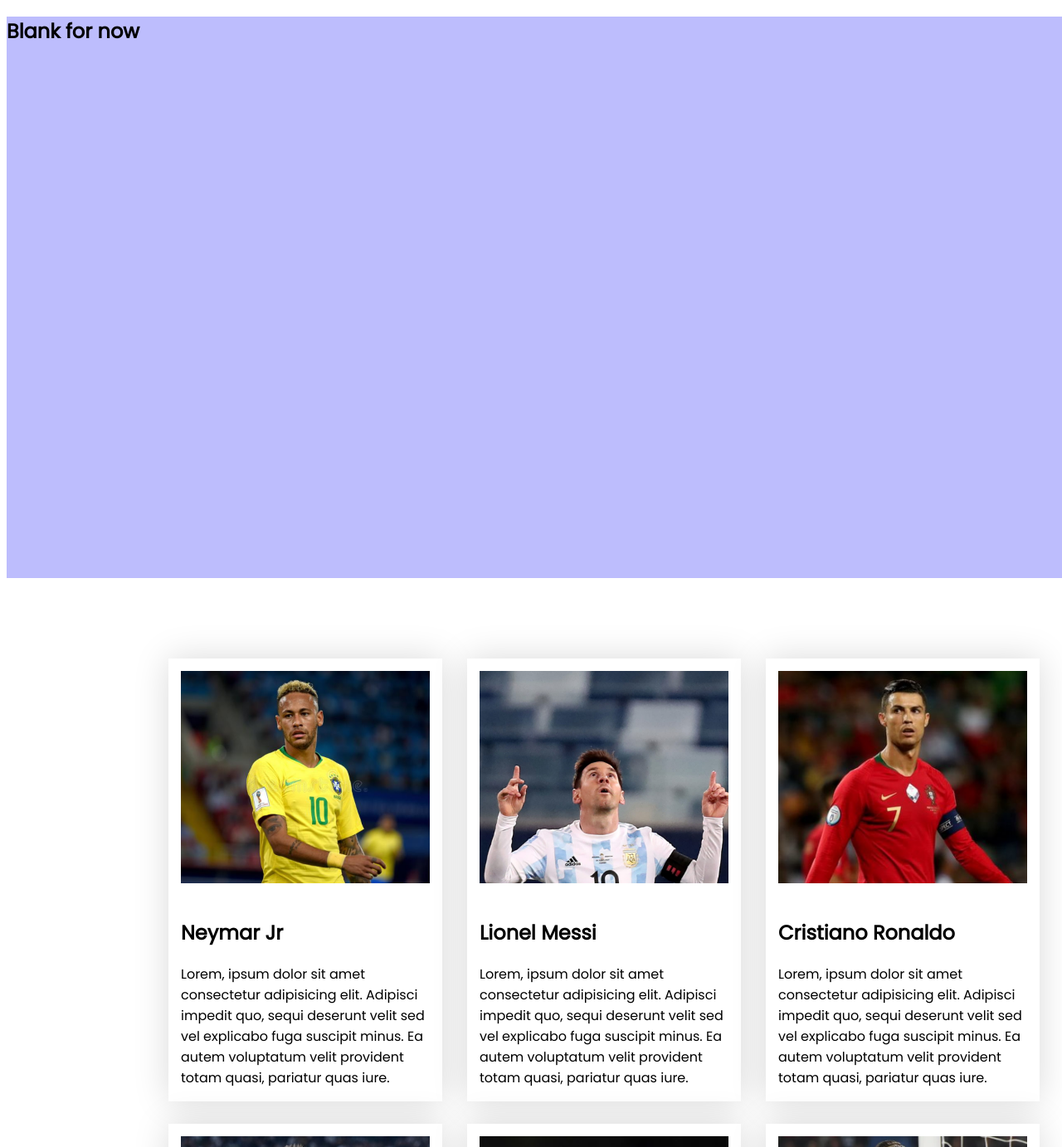
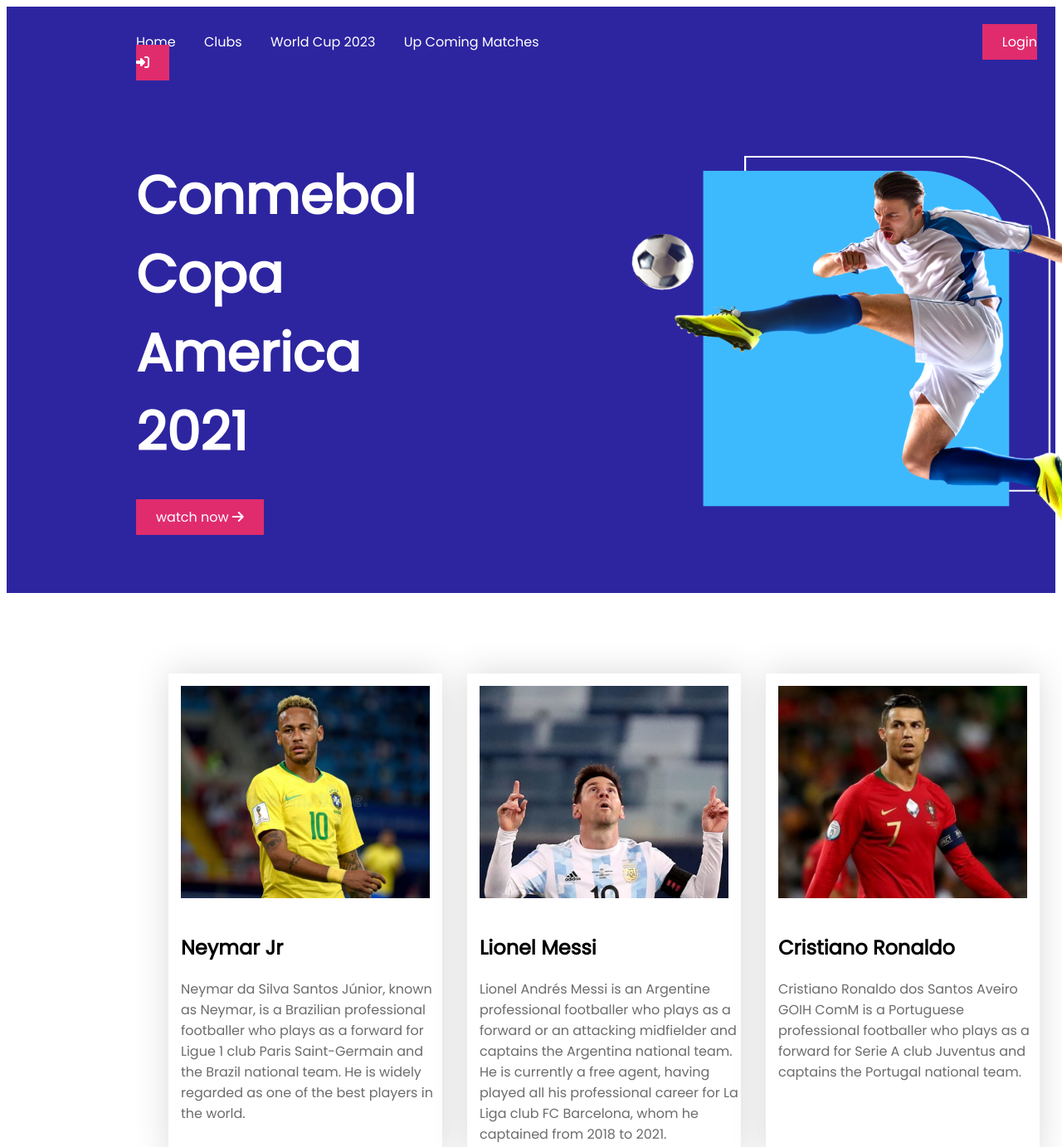
Before and after one commit to FawziaTasnim/responsive-football, a plain HTML site: page index.html in a window 1280 px wide. Shown: the top 1383 px of the page at 83% size. Drawn offline with Linux system fonts and the light colour scheme.

Commit message:
fourth commit

```diff
--- a/index.html
+++ b/index.html
@@ -16,7 +16,35 @@
 </head>
 <body>
     <header>
-        <h2>Blank for now</h2>
+            <nav>
+                 <div class="nav-elements">
+                 <a class="buttons" href="">Home</a>
+                 <a class="buttons" href="">Clubs</a>
+                 <a class="buttons" href="">World Cup 2023</a>
+                 <a class="buttons" href="">Up Coming Matches</a>
+                 <a class="buttons login" href="">Login <i class="fas fa-sign-in-alt"></i></a>
+                 </div>
+             </nav>
+
+             <div class="half-width">
+             <div>
+             <h1 class="name">Conmebol <br>
+                Copa America <br>
+                2021
+                </h1>
+             <a target="_blank" class="link" href="https://copaamerica.com/en/news/">watch now <i class="fas fa-arrow-right"></i></a>
+             </div>
+
+
+            <div class="name">
+                <img  id="banner" src="images/banner.png" alt="">
+            </div>
+
+             </div>
+
+
+
+
     </header>
     <main>
 
@@ -29,7 +57,7 @@
                 </div>
                 <div class="about-player">
                     <h2>Neymar Jr</h2>
-                    <p>Lorem, ipsum dolor sit amet consectetur adipisicing elit. Adipisci impedit quo, sequi deserunt velit sed vel explicabo fuga suscipit minus. Ea autem voluptatum velit provident totam quasi, pariatur quas iure.</p>
+                    <p>Neymar da Silva Santos Júnior, known as Neymar, is a Brazilian professional footballer who plays as a forward for Ligue 1 club Paris Saint-Germain and the Brazil national team. He is widely regarded as one of the best players in the world.</p>
                 </div>
             </div>
             <div class="player">
@@ -38,7 +66,7 @@
                 </div>
                 <div class="about-player">
                     <h2>Lionel Messi</h2>
-                    <p>Lorem, ipsum dolor sit amet consectetur adipisicing elit. Adipisci impedit quo, sequi deserunt velit sed vel explicabo fuga suscipit minus. Ea autem voluptatum velit provident totam quasi, pariatur quas iure.</p>
+                    <p>Lionel Andrés Messi is an Argentine professional footballer who plays as a forward or an attacking midfielder and captains the Argentina national team. He is currently a free agent, having played all his professional career for La Liga club FC Barcelona, whom he captained from 2018 to 2021.</p>
                 </div>
             </div>
             <div class="player">
@@ -47,7 +75,7 @@
                 </div>
                 <div class="about-player">
                     <h2>Cristiano Ronaldo</h2>
-                    <p>Lorem, ipsum dolor sit amet consectetur adipisicing elit. Adipisci impedit quo, sequi deserunt velit sed vel explicabo fuga suscipit minus. Ea autem voluptatum velit provident totam quasi, pariatur quas iure.</p>
+                    <p>Cristiano Ronaldo dos Santos Aveiro GOIH ComM is a Portuguese professional footballer who plays as a forward for Serie A club Juventus and captains the Portugal national team.</p>
                 </div>
             </div>
             <div class="player">
@@ -56,7 +84,7 @@
                 </div>
                 <div class="about-player">
                     <h2>Paulo Dybala</h2>
-                    <p>Lorem, ipsum dolor sit amet consectetur adipisicing elit. Adipisci impedit quo, sequi deserunt velit sed vel explicabo fuga suscipit minus. Ea autem voluptatum velit provident totam quasi, pariatur quas iure.</p>
+                    <p>Paulo Exequiel Dybala is an Argentine professional footballer who plays as a forward for Serie A club Juventus and the Argentina national team.</p>
                 </div>
             </div>
             <div class="player">
@@ -65,7 +93,7 @@
                 </div>
                 <div class="about-player">
                     <h2>Mesut Ozil </h2>
-                    <p>Lorem, ipsum dolor sit amet consectetur adipisicing elit. Adipisci impedit quo, sequi deserunt velit sed vel explicabo fuga suscipit minus. Ea autem voluptatum velit provident totam quasi, pariatur quas iure.</p>
+                    <p>Mesut Özil is a German professional footballer who plays as an attacking midfielder for Süper Lig club Fenerbahçe. Nicknamed "The Assist King", Özil is known for his technical skills, creativity, agility, and finesse. He has also played as a wide midfielder in his career.</p>
                 </div>
             </div>
             <div class="player">
@@ -74,7 +102,7 @@
                 </div>
                 <div class="about-player">
                     <h2>Mauro Icardi </h2>
-                    <p>Lorem, ipsum dolor sit amet consectetur adipisicing elit. Adipisci impedit quo, sequi deserunt velit sed vel explicabo fuga suscipit minus. Ea autem voluptatum velit provident totam quasi, pariatur quas iure.</p>
+                    <p>Mauro Emanuel Icardi is an Argentine professional footballer who plays as a striker for Ligue 1 club Paris Saint-Germain and the Argentina national team.</p>
                 </div>
             </div>
             <div class="player">
@@ -83,7 +111,7 @@
                 </div>
                 <div class="about-player">
                     <h2>Di Maria</h2>
-                    <p>Lorem, ipsum dolor sit amet consectetur adipisicing elit. Adipisci impedit quo, sequi deserunt velit sed vel explicabo fuga suscipit minus. Ea autem voluptatum velit provident totam quasi, pariatur quas iure.</p>
+                    <p>Ángel Fabián Di María is an Argentine professional footballer who plays for Ligue 1 club Paris Saint-Germain and the Argentina national team. He can play as either a winger or attacking midfielder.</p>
                 </div>
             </div>
             <div class="player">
@@ -92,7 +120,7 @@
                 </div>
                 <div class="about-player">
                     <h2>Kylian Mbappé</h2>
-                    <p>Lorem, ipsum dolor sit amet consectetur adipisicing elit. Adipisci impedit quo, sequi deserunt velit sed vel explicabo fuga suscipit minus. Ea autem voluptatum velit provident totam quasi, pariatur quas iure.</p>
+                    <p>Kylian Mbappé Lottin is a French professional footballer who plays as a forward for Ligue 1 club Paris Saint-Germain and the France national team. Mbappé began his senior career with Ligue 1 club Monaco, making his professional debut in 2015, aged 16.</p>
                 </div>
             </div>
             <div class="player">
@@ -101,7 +129,7 @@
                 </div>
                 <div class="about-player">
                     <h2>Mohamed Salah</h2>
-                    <p>Lorem, ipsum dolor sit amet consectetur adipisicing elit. Adipisci impedit quo, sequi deserunt velit sed vel explicabo fuga suscipit minus. Ea autem voluptatum velit provident totam quasi, pariatur quas iure.</p>
+                    <p>Mohamed Salah Hamed Mahrous Ghaly is an Egyptian professional footballer who plays as a forward for Premier League club Liverpool and captains the Egypt national team. Considered one of the best players in the world, he is known for his finishing, dribbling, and speed.</p>
                 </div>
             </div>
             <div class="player">
@@ -110,7 +138,7 @@
                 </div>
                 <div class="about-player">
                     <h2>Harry Kane</h2>
-                    <p>Lorem, ipsum dolor sit amet consectetur adipisicing elit. Adipisci impedit quo, sequi deserunt velit sed vel explicabo fuga suscipit minus. Ea autem voluptatum velit provident totam quasi, pariatur quas iure.</p>
+                    <p>Harry Edward Kane MBE is an English professional footballer who plays as a striker for Premier League club Tottenham Hotspur and captains the England national team. Regarded as one of the best strikers in the world, Kane is known for his prolific goalscoring record and ability to link play.</p>
                 </div>
             </div>
             <div class="player">
@@ -119,7 +147,7 @@
                 </div>
                 <div class="about-player">
                     <h2>Kevin De Bruyne</h2>
-                    <p>Lorem, ipsum dolor sit amet consectetur adipisicing elit. Adipisci impedit quo, sequi deserunt velit sed vel explicabo fuga suscipit minus. Ea autem voluptatum velit provident totam quasi, pariatur quas iure.</p>
+                    <p>Kevin De Bruyne is a Belgian professional footballer who plays as a midfielder for Premier League club Manchester City, where he is vice-captain, and the Belgium national team.</p>
                 </div>
             </div>
             <div class="player">
@@ -128,7 +156,7 @@
                 </div>
                 <div class="about-player">
                     <h2>Philippe Coutinho</h2>
-                    <p>Lorem, ipsum dolor sit amet consectetur adipisicing elit. Adipisci impedit quo, sequi deserunt velit sed vel explicabo fuga suscipit minus. Ea autem voluptatum velit provident totam quasi, pariatur quas iure.</p>
+                    <p>Philippe Coutinho Correia is a Brazilian professional footballer who plays as an attacking midfielder or winger for Spanish club Barcelona and the Brazil national team. He is known for his combination of vision, passing, dribbling and ability to conjure curving long-range strikes.</p>
                 </div>
             </div>
      </section>
@@ -147,19 +175,41 @@
              <img src="images/match.png" alt="">
          </div>
      </section>
+     <br>
+     <br>
+     <hr>
+     <br>
+
+
+     <!-- Extra Part Starting -->
+
+     <section class="extra">
+
+        <div class="fixture">
+            <img src="images/copa-america-schedule.jpg" alt="">
+            <h2>Copa América 2021 fixtures & results</h2>
+            <a target="_blank" class="fixture-link" href="https://www.eurosport.com/football/copa-america/calendar-result.shtml">Watch Now <i class="fas fa-arrow-right"></i></a>
+        </div>
+        <div class="youtube">
+            <iframe width="560" height="315" src="https://www.youtube.com/embed/sDFr2Yzd-8s" title="YouTube video player" frameborder="0" allow="accelerometer; autoplay; clipboard-write; encrypted-media; gyroscope; picture-in-picture" allowfullscreen></iframe>
+            <h2>Argentina 1-0 Brazil | Final | Highlights |<br> Copa America 2021 </h2>
+
+        </div>
+
+    </section>
 
      <section class="pre-footer">
          <div class="logo">
            <img src="images/Logo.png" alt="">
            <p class="icons">
-               <i class="fab fa-instag
-               ram"></i>
+               <i class="fab fa-instagram"></i>
                <i class="fab fa-dribbble"></i>
                <i class="fab fa-twitter"></i>
                <i class="fab fa-youtube"></i>
            </p>
          </div>
-     </section>
+        </section>
+
 
      <footer>
          <p>Copyright © 2022 Football </p>
--- a/style.css
+++ b/style.css
@@ -1,11 +1,72 @@
 /* Header Style Starting */
 
 header{
-    width: 1440px;
-height: 677px;
-    background-color: rgb(189, 189, 253);
+    width: 100%;
+    height: 677px;
+    background-color: #2D25A0;
     margin-bottom: 70px;
+    padding-top: 30px;
 }
+.nav-elements{
+    margin-left: 156px;
+}
+.buttons{
+    color: white;
+    text-decoration: none;
+    font-weight: 500;
+    font-size: 16px;
+    margin-right: 30px;
+}
+.name{
+    margin-top: 100px;
+    font-weight: bold;
+    font-size: 64px;
+    color: white;
+    margin-left: 156px;
+}
+
+.half-width{
+    width: 50%;
+    display: flex;
+}
+.link{
+    color: white;
+    text-decoration: none;
+    width: 168px;
+    height: 44px;
+    background-color: #E02C6D;
+    margin-left: 156px;
+    padding: 10px 24px;
+
+}
+.login{
+    margin-left: 500px;
+    color: white;
+    text-decoration: none;
+    width: 168px;
+    height: 44px;
+    background-color: #E02C6D;
+    padding: 10px 24px;
+}
+
+#banner{
+    width: 600px;
+    height: 450px;
+    left: 1299.01px;
+    top: 153px;
+    padding-left: 100px;
+}
+#banner:hover{
+
+    transform: rotate(30deg) scale(1);
+    transition-duration: 5s;
+}
+
+
+
+
+
+
 
 /* Body style */
 body{
@@ -42,6 +103,10 @@ body{
     padding-top: 15px;
     padding-left: 15px;
 }
+.player p{
+    font-weight: 400;
+    color: #6C6C6C;
+}
 
 /* Highlights Style */
 
@@ -68,6 +133,31 @@ body{
     background-color: #E02C6D;
     padding: 10px 24px;
 }
+
+/* Extra Part Style */
+
+.fixture{
+    padding-left: 100px;
+}
+.fixture img{
+    width: 600px;
+    height: 315px;
+
+}
+.fixture-link{
+    text-decoration: none;
+    color: white;
+    background-color:#E02C6D;
+    padding: 10px 24px;
+
+}
+.extra{
+    display: flex;
+}
+.youtube{
+    padding-left: 95px;
+}
+
 
 /* Pre-Footer Style */
 
```
Also changed, not shown: images/copa-america-schedule.jpg (added).
